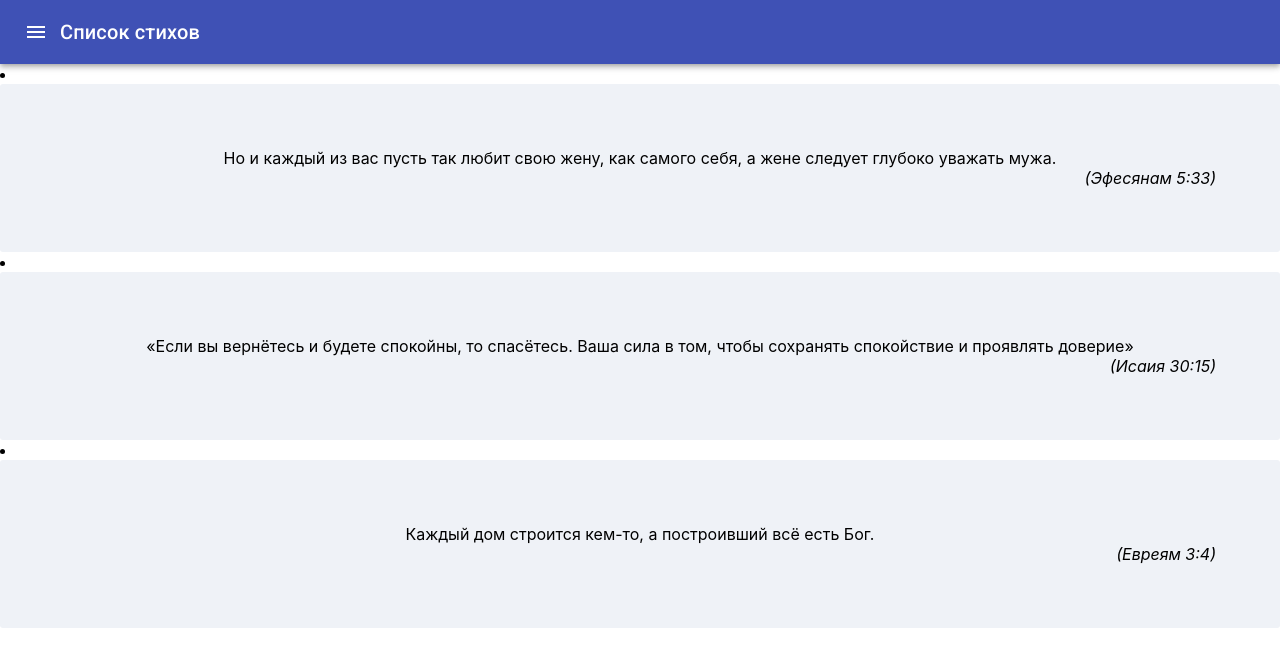
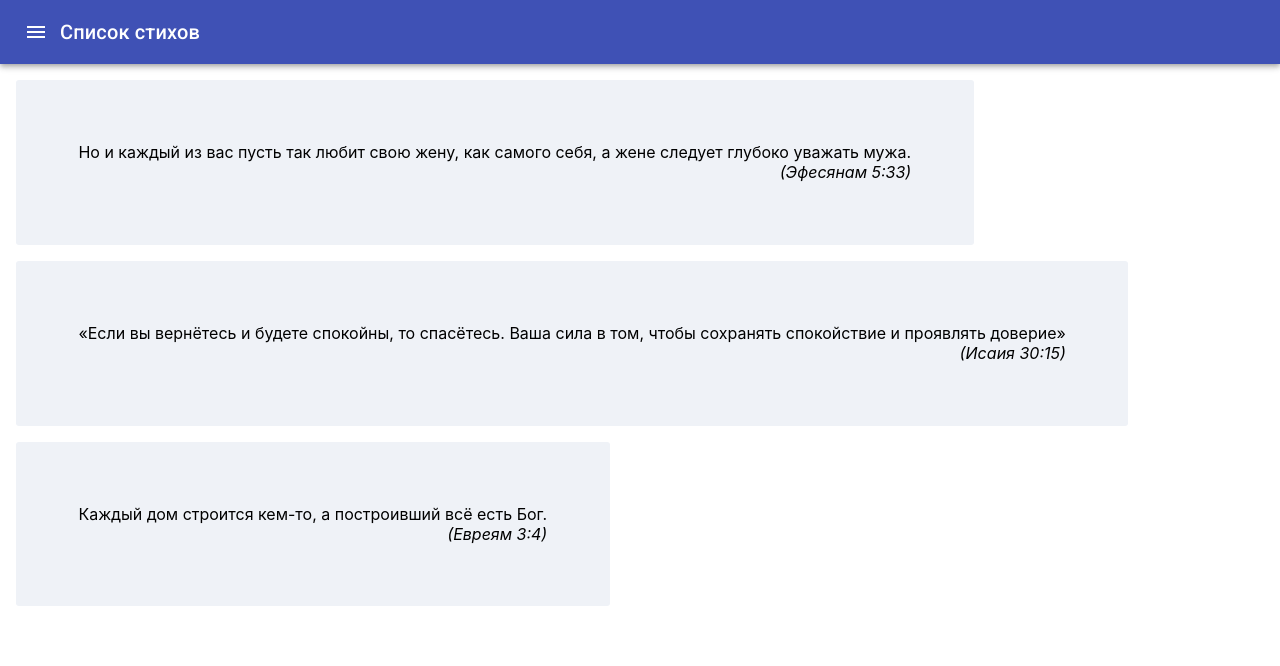
Before and after one commit to kompolom/biblecards, a React (Create React App) app: page /list in a window 1280 px wide. Shown: the top 666 px of the page. Built offline with nearby package versions, Linux system fonts and the light colour scheme.

Commit message:
Красивый список

```diff
--- a/src/App.js
+++ b/src/App.js
@@ -9,6 +9,8 @@ import {
 import {
   Button,
 } from '@material-ui/core';
+import List from '@material-ui/core/List';
+import ListItem from '@material-ui/core/ListItem';
 
 import Page from './componets/Page';
 import { Card } from './componets/Card';
@@ -31,11 +33,16 @@ function App() {
       <Switch>
         <Route path="/list">
           <Page>
-            {
-              verses.map(verse => {
-                return (<li key={verse.source}><Card view="list" verse={verse} /></li>);
-              })
-            }
+            <List>
+                {
+                  verses.map(verse => {
+                    return (
+                      <ListItem key={verse.source}>
+                        <Card view="list" verse={verse} />
+                      </ListItem>);
+                  })
+                }
+            </List>
           </Page>
         </Route>
         <Route path="/add">
```
